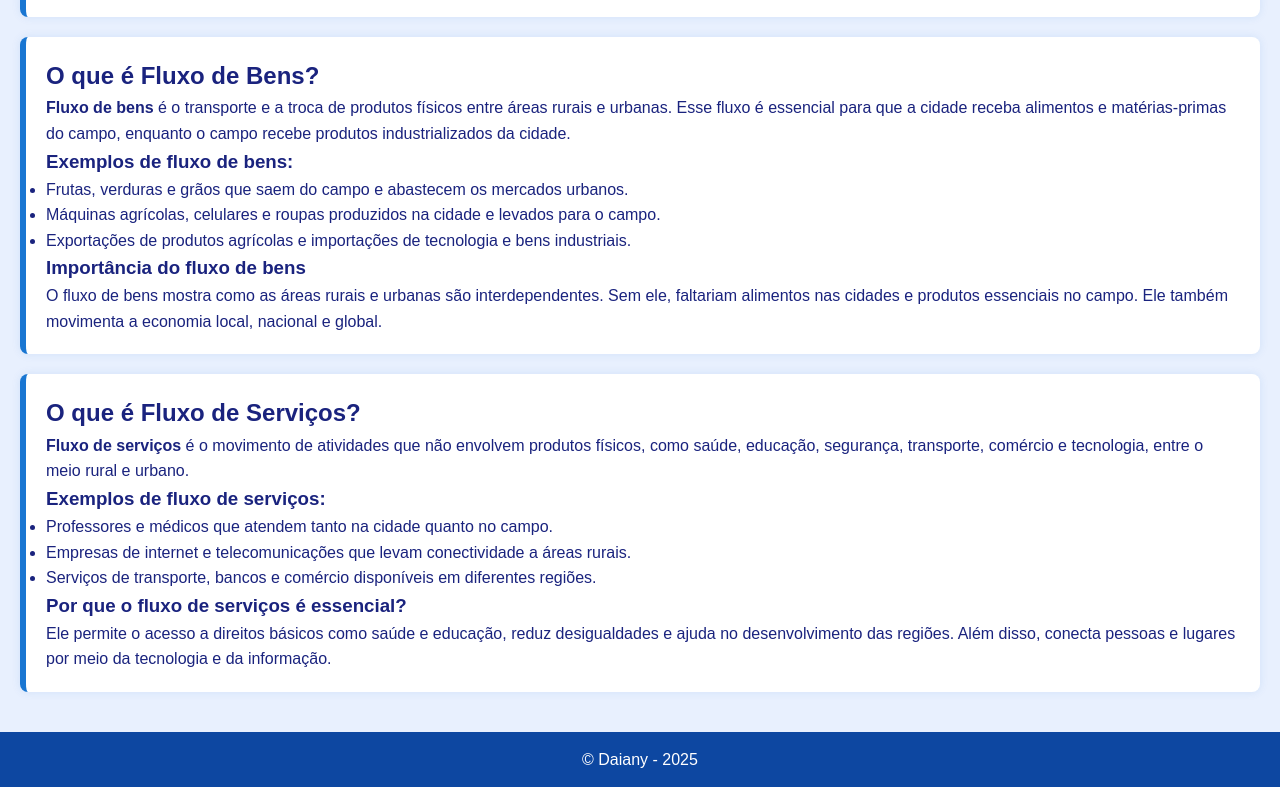
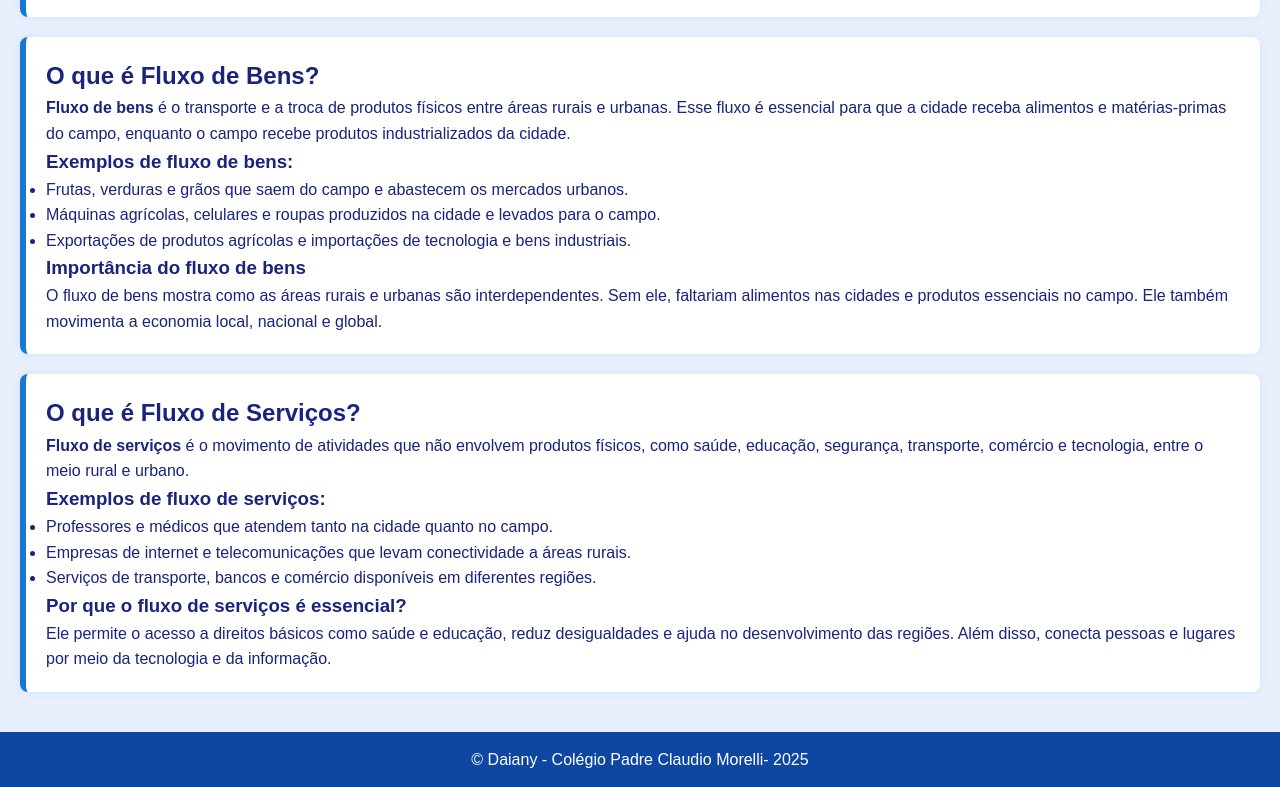
Before and after one commit to dayza0/projeto-agrinho, a plain HTML site: page index.html in a window 1280 px wide. Shown: the part 866-1653 px from the top of the page. Drawn offline with Linux system fonts and the light colour scheme.

Commit message:
Update index.html

```diff
--- a/index.html
+++ b/index.html
@@ -91,7 +91,7 @@
   </main>
 
   <footer>
-    <p>&copy; Daiany - 2025</p>
+    <p>&copy; Daiany - Colégio Padre Claudio Morelli- 2025</p>
   </footer>
 </body>
 </html>
```
